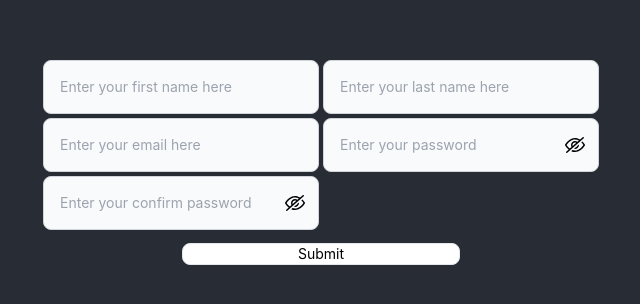
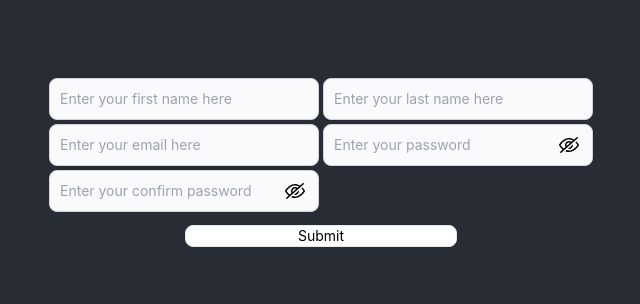
Before and after one commit to MukundDholariya2706/signup-signin, a React (Create React App) app: page / in a window 1280 px wide. Shown: the part 236-540 px from the top of the page, without its empty margins (319-959 px from the left). Built offline with nearby package versions, Linux system fonts and the light colour scheme; no server answers.

Commit message:
Add disabled input and disabled class

```diff
--- a/src/components/CustomInput.js
+++ b/src/components/CustomInput.js
@@ -1,36 +1,136 @@
 import React, { useState } from "react";
 
+// Option 1
+// export const CustomInput = React.forwardRef(
+//   (
+//     {
+//       type = "text",
+//       inputClassName = "",
+//       lableClassName = "",
+//       containerClassName = "flex",
+//       placeholder,
+//       value,
+//       label,
+//       onChange,
+//       onBlur,
+//       prefix,
+//       suffix = true,
+//       error,
+//       ...props
+//     },
+//     ref
+//   ) => {
+//     console.log(props, "props");
+//     const [isPasswordVisible, setIsPasswordVisible] = useState(
+//       type !== "password"
+//     );
+
+//     // Toggle Password Field
+//     const togglePasswordVisibility = () => {
+//       console.log(isPasswordVisible, "isPasswordVisible");
+//       setIsPasswordVisible(!isPasswordVisible);
+//     };
+
+//     const showPassowordSVG = `<svg width="24" height="24" clip-rule="evenodd" fill-rule="evenodd" stroke-linejoin="round" stroke-miterlimit="2" viewBox="0 0 24 24" xmlns="http://www.w3.org/2000/svg"><path d="m11.998 5c-4.078 0-7.742 3.093-9.853 6.483-.096.159-.145.338-.145.517s.048.358.144.517c2.112 3.39 5.776 6.483 9.854 6.483 4.143 0 7.796-3.09 9.864-6.493.092-.156.138-.332.138-.507s-.046-.351-.138-.507c-2.068-3.403-5.721-6.493-9.864-6.493zm8.413 7c-1.837 2.878-4.897 5.5-8.413 5.5-3.465 0-6.532-2.632-8.404-5.5 1.871-2.868 4.939-5.5 8.404-5.5 3.518 0 6.579 2.624 8.413 5.5zm-8.411-4c2.208 0 4 1.792 4 4s-1.792 4-4 4-4-1.792-4-4 1.792-4 4-4zm0 1.5c-1.38 0-2.5 1.12-2.5 2.5s1.12 2.5 2.5 2.5 2.5-1.12 2.5-2.5-1.12-2.5-2.5-2.5z" fill-rule="nonzero"/></svg>`;
+
+//     const hidePasswordSVG = `<svg width="24" height="24" clip-rule="evenodd" fill-rule="evenodd" stroke-linejoin="round" stroke-miterlimit="2" viewBox="0 0 24 24" xmlns="http://www.w3.org/2000/svg"><path d="m17.069 6.546 2.684-2.359c.143-.125.32-.187.497-.187.418 0 .75.34.75.75 0 .207-.086.414-.254.562l-16.5 14.501c-.142.126-.319.187-.496.187-.415 0-.75-.334-.75-.75 0-.207.086-.414.253-.562l2.438-2.143c-1.414-1.132-2.627-2.552-3.547-4.028-.096-.159-.144-.338-.144-.517s.049-.358.145-.517c2.111-3.39 5.775-6.483 9.853-6.483 1.815 0 3.536.593 5.071 1.546zm2.319 1.83c.966.943 1.803 2.014 2.474 3.117.092.156.138.332.138.507s-.046.351-.138.507c-2.068 3.403-5.721 6.493-9.864 6.493-1.297 0-2.553-.313-3.729-.849l1.247-1.096c.795.285 1.626.445 2.482.445 3.516 0 6.576-2.622 8.413-5.5-.595-.932-1.318-1.838-2.145-2.637zm-3.434 3.019c.03.197.046.399.046.605 0 2.208-1.792 4-4 4-.384 0-.756-.054-1.107-.156l1.58-1.389c.895-.171 1.621-.821 1.901-1.671zm-.058-3.818c-1.197-.67-2.512-1.077-3.898-1.077-3.465 0-6.533 2.632-8.404 5.5.853 1.308 1.955 2.567 3.231 3.549l1.728-1.519c-.351-.595-.553-1.289-.553-2.03 0-2.208 1.792-4 4-4 .925 0 1.777.315 2.455.843zm-2.6 2.285c-.378-.23-.822-.362-1.296-.362-1.38 0-2.5 1.12-2.5 2.5 0 .36.076.701.213 1.011z" fill-rule="nonzero"/></svg>`;
+
+//     return (
+//       <>
+//         <div>
+//           {/* Label Code Start */}
+//           {label && (
+//             <label
+//               className={`flex mb-2 text-sm font-medium text-white ${lableClassName}`}
+//             >
+//               {label}
+//             </label>
+//           )}
+//           {/* Label Code End */}
+
+//           <div className={`relative ${containerClassName}`}>
+//             {/* Prefix Code Start */}
+//             {prefix && (
+//               <div
+//                 dangerouslySetInnerHTML={{ __html: prefix }}
+//                 className="absolute inset-y-0 start-0 flex items-center ps-3 pointer-events-none"
+//               ></div>
+//             )}
+
+//             {/* Prefix Code End */}
+
+//             {/* Input Code Start */}
+//             <input
+//               ref={ref}
+//               className={`${prefix ? "ps-10" : ""} ${
+//                 suffix ? "pe-10" : ""
+//               } block w-full p-4 text-sm text-gray-900 border border-gray-300 rounded-lg bg-gray-50 focus:ring-blue-500 focus:border-blue-500 dark:bg-gray-700 dark:border-gray-600 dark:placeholder-gray-400 dark:text-white dark:focus:ring-blue-500 dark:focus:border-blue-500 ${inputClassName}`}
+//               type={isPasswordVisible ? "text" : type}
+//               placeholder={placeholder}
+//               value={value}
+//               onChange={onChange}
+//               onBlur={onBlur}
+//               {...props}
+//             />
+//             {/* Input Code End */}
+
+//             {/* Suffix Code Start */}
+//             {suffix && type === "password" && (
+//               <div
+//                 onClick={togglePasswordVisibility}
+//                 class="text-white absolute end-0 inset-y-0 flex items-center pe-3 cursor-pointer "
+//                 dangerouslySetInnerHTML={{
+//                   __html: isPasswordVisible
+//                     ? showPassowordSVG
+//                     : hidePasswordSVG,
+//                 }}
+//               ></div>
+//             )}
+//             {/* Suffix Code End */}
+//           </div>
+
+//           {/* Error Block Start */}
+//           {error && (
+//             <p className="flex mt-1 text-sm text-red-600 dark:text-red-500">
+//               {error}
+//             </p>
+//           )}
+//           {/* Error Block End */}
+//         </div>
+//       </>
+//     );
+//   }
+// );
+
+// Option 2
 export const CustomInput = ({
   type = "text",
-  inputClassName = "",
-  lableClassName = "",
-  containerClassName = "flex",
   placeholder,
   value,
   label,
   onChange,
+  onBlur,
   prefix,
   suffix = true,
   error,
+  disabled,
+  inputClassName = "",
+  lableClassName = "",
+  containerClassName = "flex",
+  prefixClassName = "",
   ...props
 }) => {
-  const [inputValue, setInputValue] = useState(value);
   const [isPasswordVisible, setIsPasswordVisible] = useState(
     type !== "password"
   );
 
   // Toggle Password Field
   const togglePasswordVisibility = () => {
-    console.log(isPasswordVisible, "isPasswordVisible");
     setIsPasswordVisible(!isPasswordVisible);
   };
 
-  const handleChange = (e) => {
-    setInputValue(e.target.value);
-    if (onChange) {
-      onChange(e);
-    }
-  };
+  const disableClassName =
+    "bg-gray-300 border border-gray-300 text-gray-900 text-sm rounded-lg focus:ring-blue-500 focus:border-blue-500 block w-full p-2.5 cursor-not-allowed dark:bg-gray-700 dark:border-gray-600 dark:placeholder-gray-400 dark:text-gray-400 dark:focus:ring-blue-500 dark:focus:border-blue-500";
 
   const showPassowordSVG = `<svg width="24" height="24" clip-rule="evenodd" fill-rule="evenodd" stroke-linejoin="round" stroke-miterlimit="2" viewBox="0 0 24 24" xmlns="http://www.w3.org/2000/svg"><path d="m11.998 5c-4.078 0-7.742 3.093-9.853 6.483-.096.159-.145.338-.145.517s.048.358.144.517c2.112 3.39 5.776 6.483 9.854 6.483 4.143 0 7.796-3.09 9.864-6.493.092-.156.138-.332.138-.507s-.046-.351-.138-.507c-2.068-3.403-5.721-6.493-9.864-6.493zm8.413 7c-1.837 2.878-4.897 5.5-8.413 5.5-3.465 0-6.532-2.632-8.404-5.5 1.871-2.868 4.939-5.5 8.404-5.5 3.518 0 6.579 2.624 8.413 5.5zm-8.411-4c2.208 0 4 1.792 4 4s-1.792 4-4 4-4-1.792-4-4 1.792-4 4-4zm0 1.5c-1.38 0-2.5 1.12-2.5 2.5s1.12 2.5 2.5 2.5 2.5-1.12 2.5-2.5-1.12-2.5-2.5-2.5z" fill-rule="nonzero"/></svg>`;
 
@@ -54,7 +154,7 @@ export const CustomInput = ({
           {prefix && (
             <div
               dangerouslySetInnerHTML={{ __html: prefix }}
-              className="absolute inset-y-0 start-0 flex items-center ps-3 pointer-events-none"
+              className={`absolute inset-y-0 start-0 flex items-center ps-3 pointer-events-none ${prefixClassName}`}
             ></div>
           )}
 
@@ -62,13 +162,17 @@ export const CustomInput = ({
 
           {/* Input Code Start */}
           <input
+            disabled={disabled}
             className={`${prefix ? "ps-10" : ""} ${
               suffix ? "pe-10" : ""
-            } block w-full p-4 text-sm text-gray-900 border border-gray-300 rounded-lg bg-gray-50 focus:ring-blue-500 focus:border-blue-500 dark:bg-gray-700 dark:border-gray-600 dark:placeholder-gray-400 dark:text-white dark:focus:ring-blue-500 dark:focus:border-blue-500 ${inputClassName}`}
+            } block w-full p-2.5 text-sm text-gray-900 border border-gray-300 rounded-lg bg-gray-50 focus:ring-blue-500 focus:border-blue-500 dark:bg-gray-700 dark:border-gray-600 dark:placeholder-gray-400 dark:text-white dark:focus:ring-blue-500 dark:focus:border-blue-500 ${inputClassName} ${
+              disabled ? disableClassName : ""
+            }`}
             type={isPasswordVisible ? "text" : type}
             placeholder={placeholder}
-            value={inputValue}
-            onChange={handleChange}
+            value={value}
+            onChange={onChange}
+            onBlur={onBlur}
             {...props}
           />
           {/* Input Code End */}
```
